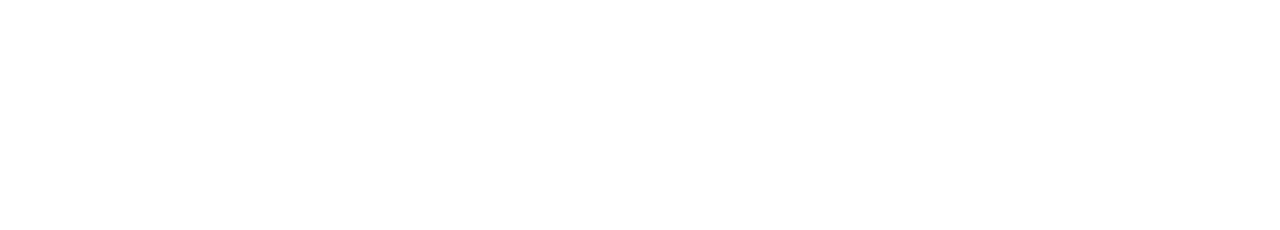
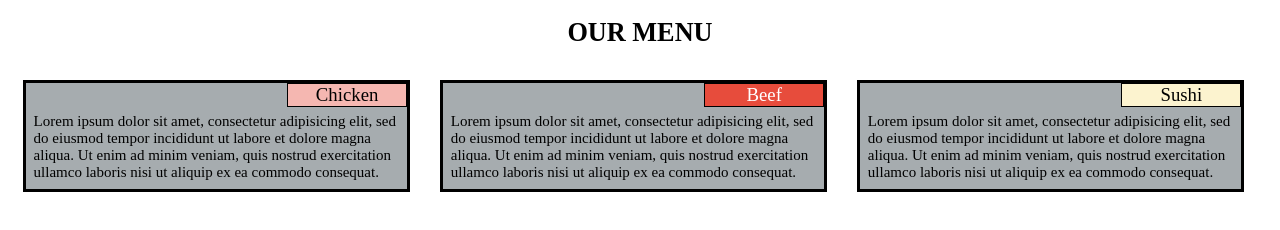
Before and after one commit to mgomezgi/modulo-3, a plain HTML site: page index.html in a window 1280 px wide. Drawn offline with Linux system fonts and the light colour scheme; files that its build step writes are made by us from their sources.

Commit message:
copiar modulo 2

```diff
--- /dev/null
+++ b/estilo.css
@@ -0,0 +1,64 @@
+* {
+	box-sizing: border-box;
+}
+body {
+	font-family: Comics Sans MS ;
+	font-size: 15px;
+	color: black;
+}
+
+h1 {
+	font-size: 175%;
+	text-align: center;
+}
+
+.title{
+	font-size: 125%;
+	text-align: center;
+	border: 1px solid black;
+	float: right;
+	width: 120px
+}
+#chicken{
+	background-color: #F5B7B1;
+}
+#beef {
+	background-color: #E74C3C;
+	color: white;
+}
+#sushi {
+	background-color: #FCF3CF;
+}
+.contenido{
+	border: 3px solid black;
+	background-color:#A6ACAF;
+	margin: 15px;
+	overflow: hidden;
+}
+p{
+	margin: 2%;
+	margin-top : 30px;
+}
+.row{
+	margin-bottom: 15px;
+	width: 100%;
+}
+/********** large devices only ***********/
+@media (min-width: 992px){
+	.col-lg {
+		float: left;
+		width:33%;
+	    }
+}
+/********** medium devices only ***********/
+@media (min-width: 768px) and (max-width: 991px);{
+	.col-md-6 {
+		float: left;
+		width:50%;
+	}
+	.col-md-12 {
+		float: left;
+		width:102%;
+		margin-left: -1%;
+	}
+}
--- a/index.html
+++ b/index.html
@@ -1,10 +1,31 @@
 <!DOCTYPE html>
 <html>
-<meta charset="utf-8">
 <head>
-	<title></title>
+	<meta charset="utf-8">
+	<title>Ejercicio modulo 3</title>
+	<link rel="stylesheet" type="text/css" href="css/estilo.css">
 </head>
 <body>
-
+<h1 >OUR MENU</h1>
+      <div class="row">
+          <div class="col-lg col-md-6">
+            <div class="contenido">
+               <div id="chicken" class="title">Chicken</div>
+               <p>Lorem ipsum dolor sit amet, consectetur adipisicing elit, sed do eiusmod tempor incididunt ut labore et dolore magna aliqua. Ut enim ad minim veniam, quis nostrud exercitation ullamco laboris nisi ut aliquip ex ea commodo consequat.</p>
+            </div>
+          </div>
+          <div class="col-lg col-md-6">
+             <div class="contenido">
+                <div id="beef" class="title">Beef</div>
+                <p>Lorem ipsum dolor sit amet, consectetur adipisicing elit, sed do eiusmod tempor incididunt ut labore et dolore magna aliqua. Ut enim ad minim veniam, quis nostrud exercitation ullamco laboris nisi ut aliquip ex ea commodo consequat.</p>
+             </div>
+          </div>
+          <div class="col-lg col-md-12">
+             <div class="contenido">
+                <div id="sushi" class="title">Sushi</div>
+                <p >Lorem ipsum dolor sit amet, consectetur adipisicing elit, sed do eiusmod tempor incididunt ut labore et dolore magna aliqua. Ut enim ad minim veniam, quis nostrud exercitation ullamco laboris nisi ut aliquip ex ea commodo consequat.</p>
+             </div>
+          </div>
+        </div>
 </body>
 </html>
```
